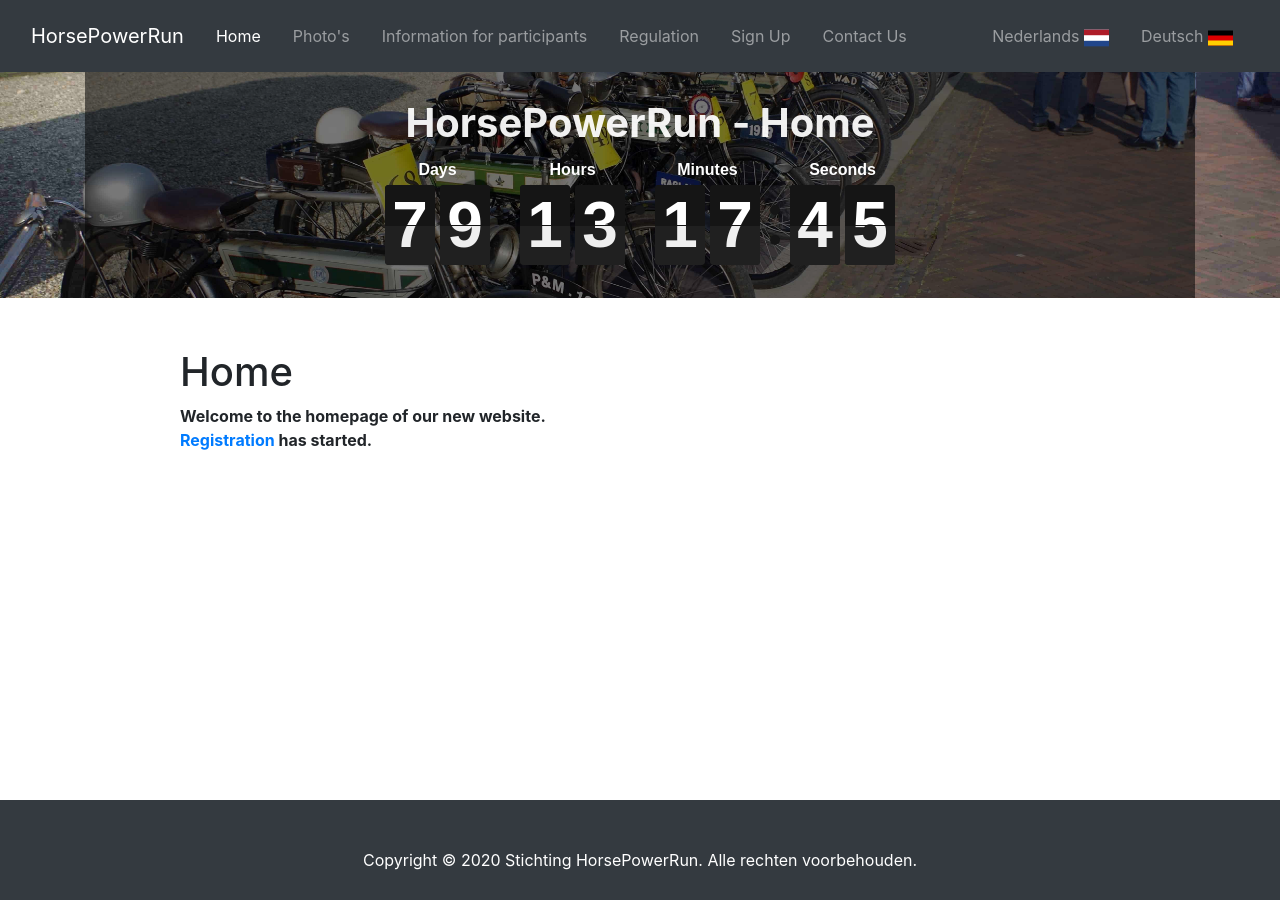
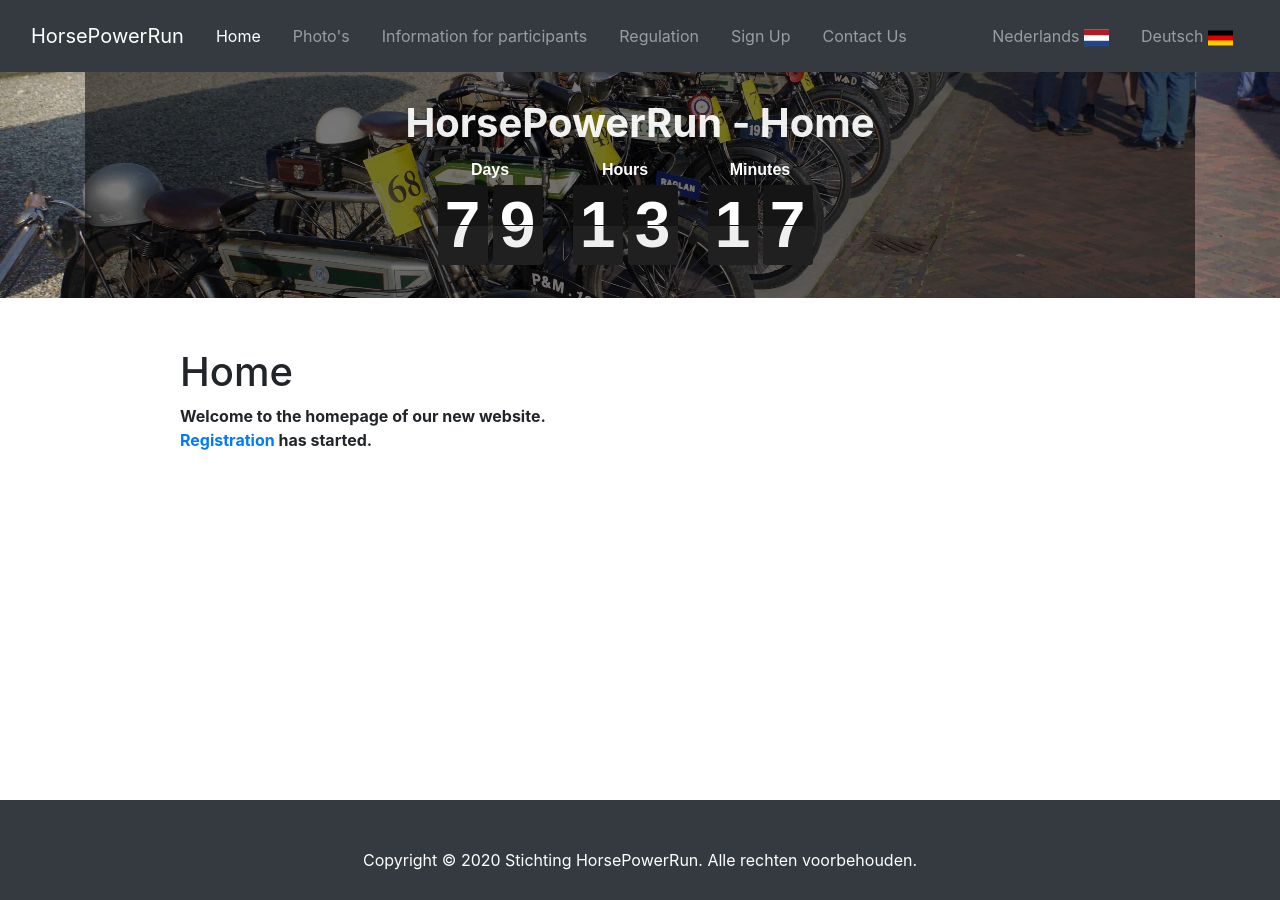
Before and after one commit to nielshuman/HorsePowerRun, a Jekyll site: the page built from en/index.md, in a window 1280 px wide. Built offline with Jekyll 4.4.1, drawn with Linux system fonts in a browser that asks for light colours.

Commit message:
hide seconds

```diff
--- a/css/flipdown.css
+++ b/css/flipdown.css
@@ -11,8 +11,8 @@
   color: #fff;
 }
 /* Delimeters */
-.flipdown.flipdown__theme-dark .rotor-group:nth-child(n+2):nth-child(-n+3):before,
-.flipdown.flipdown__theme-dark .rotor-group:nth-child(n+2):nth-child(-n+3):after {
+.flipdown.flipdown__theme-dark .rotor-group:nth-child(n+2):nth-child(-n+2):before,
+.flipdown.flipdown__theme-dark .rotor-group:nth-child(n+2):nth-child(-n+2):after {
   background-color: #151515;
 }
 /* Rotor tops */
--- a/js/countdown.js
+++ b/js/countdown.js
@@ -5,6 +5,9 @@
 
 let flipclock = new FlipDown(count_down_to, 'countdown');
 flipclock.start();
+
+// hide seconds
+flipclock.rotors[6].parentElement.style.display = 'none';
 
 // const updateHTML =  (d, u, m , s) => {
 // 	document.getElementById("countdown").innerHTML = `Nog ${d} dagen, ${u} uren, ${m} minuten en ${s} seconden!`; //zet in ondertitel
```
